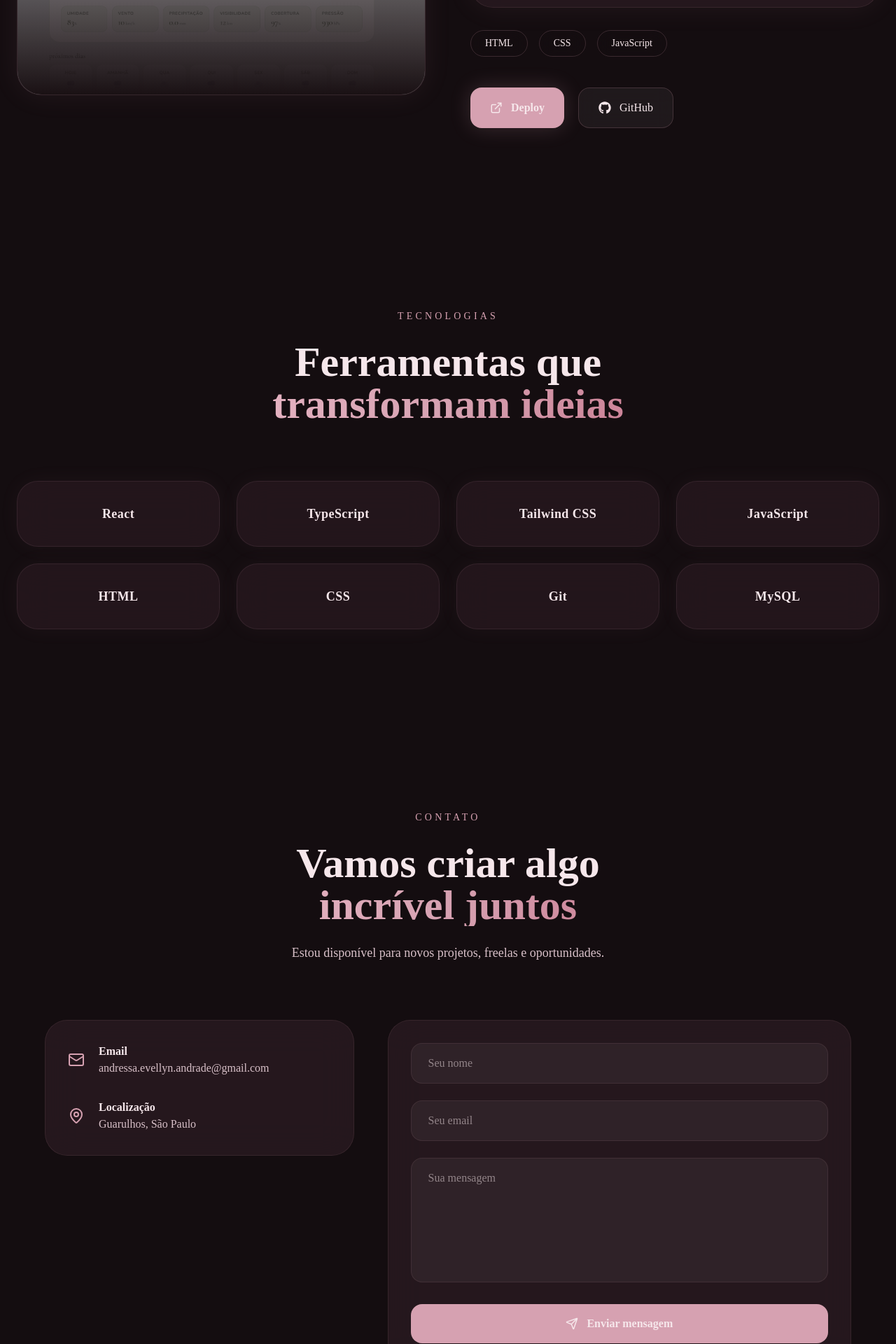
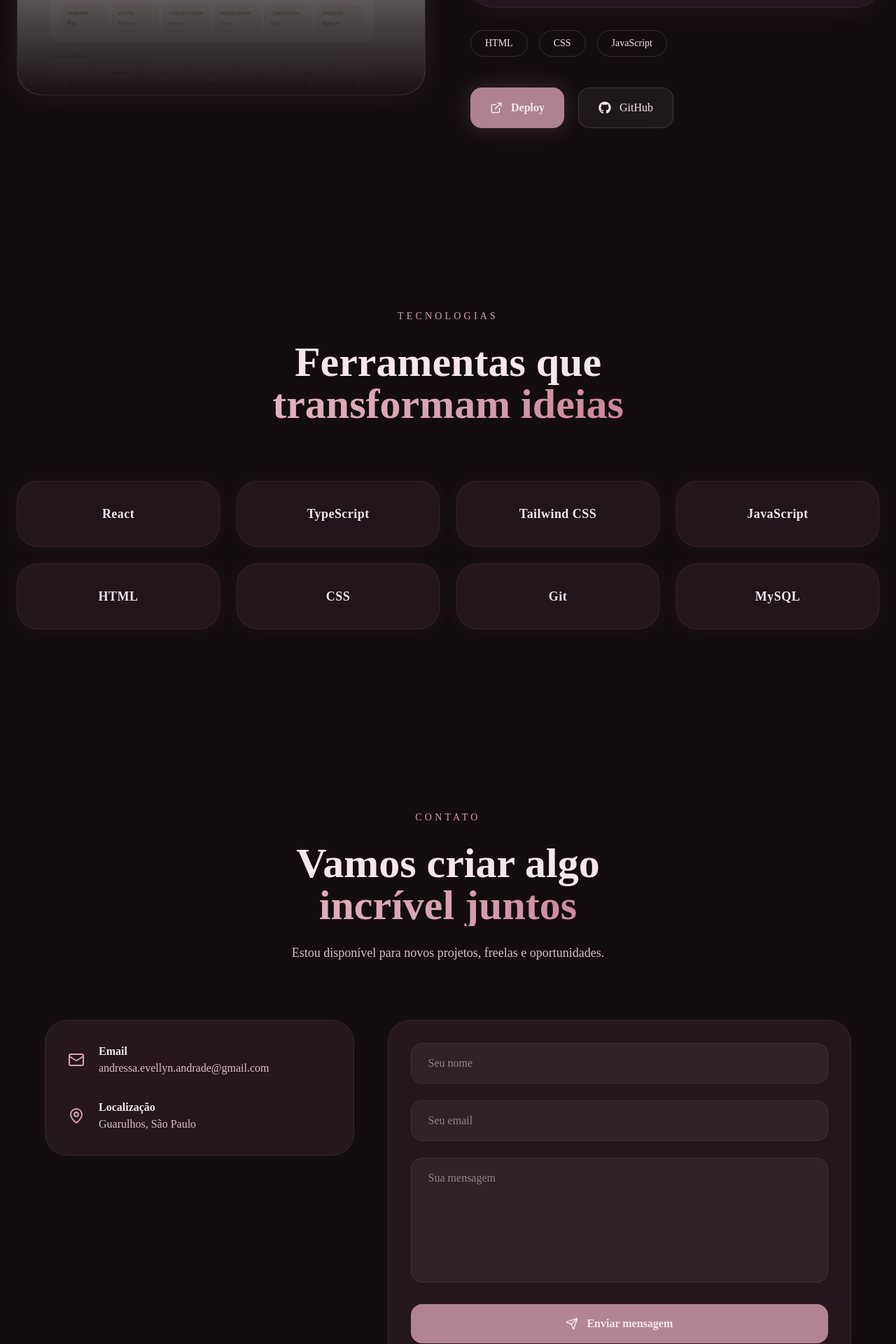
Before and after one commit to Dessxevy/Meu-Portifolio, a React (Vite) app: page / in a window 1280 px wide. Shown: the part 4020-5940 px from the top of the page at 70% size. Built offline with nearby package versions, Linux system fonts and the light colour scheme.

Commit message:
feat: Mudando cores dos botões

```diff
--- a/src/components/Contact.tsx
+++ b/src/components/Contact.tsx
@@ -143,7 +143,10 @@ function Contact() {
             <button
               type="submit"
               disabled={loading}
-              className="w-full py-4 rounded-2xl bg-[#d6a1b1] hover:bg-[#bd5a78] disabled:opacity-60 transition text-[#F6E7EB] font-semibold flex items-center justify-center gap-3"
+              className="w-full py-4 rounded-2xl  border-[#d6a1b1]/20
+                    bg-[#d6a1b1]/80
+                      backdrop-blur-md
+                    hover:bg-[#bd5a78]/25 disabled:opacity-60 transition text-[#F6E7EB] font-semibold flex items-center justify-center gap-3"
             >
               {loading ? (
                 <>
--- a/src/components/Projects.tsx
+++ b/src/components/Projects.tsx
@@ -287,9 +287,10 @@ function Projects() {
                       px-7
                       py-4
                       rounded-2xl
-        bg-[#d6a1b1]
-        hover:bg-[#bd5a78]
-        transition
+                    border-[#d6a1b1]/20
+                    bg-[#d6a1b1]/80
+                      backdrop-blur-md
+                    hover:bg-[#bd5a78]/25
                     text-[#F6E7EB]
                       font-semibold
                       shadow-[0_0_30px_rgba(214,161,177,0.2)]
```
Lines whose indentation alone changed are shown as unchanged.
